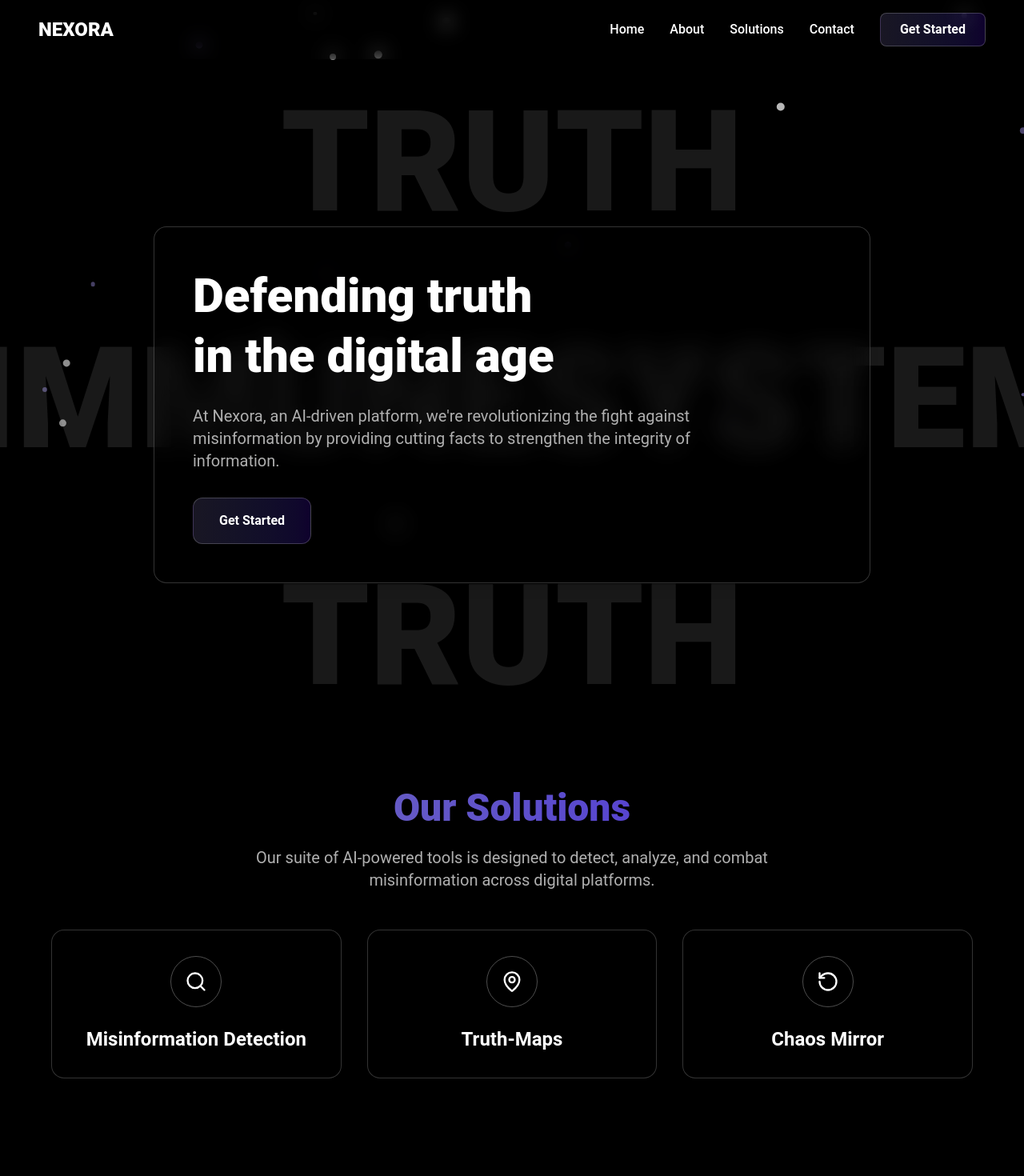
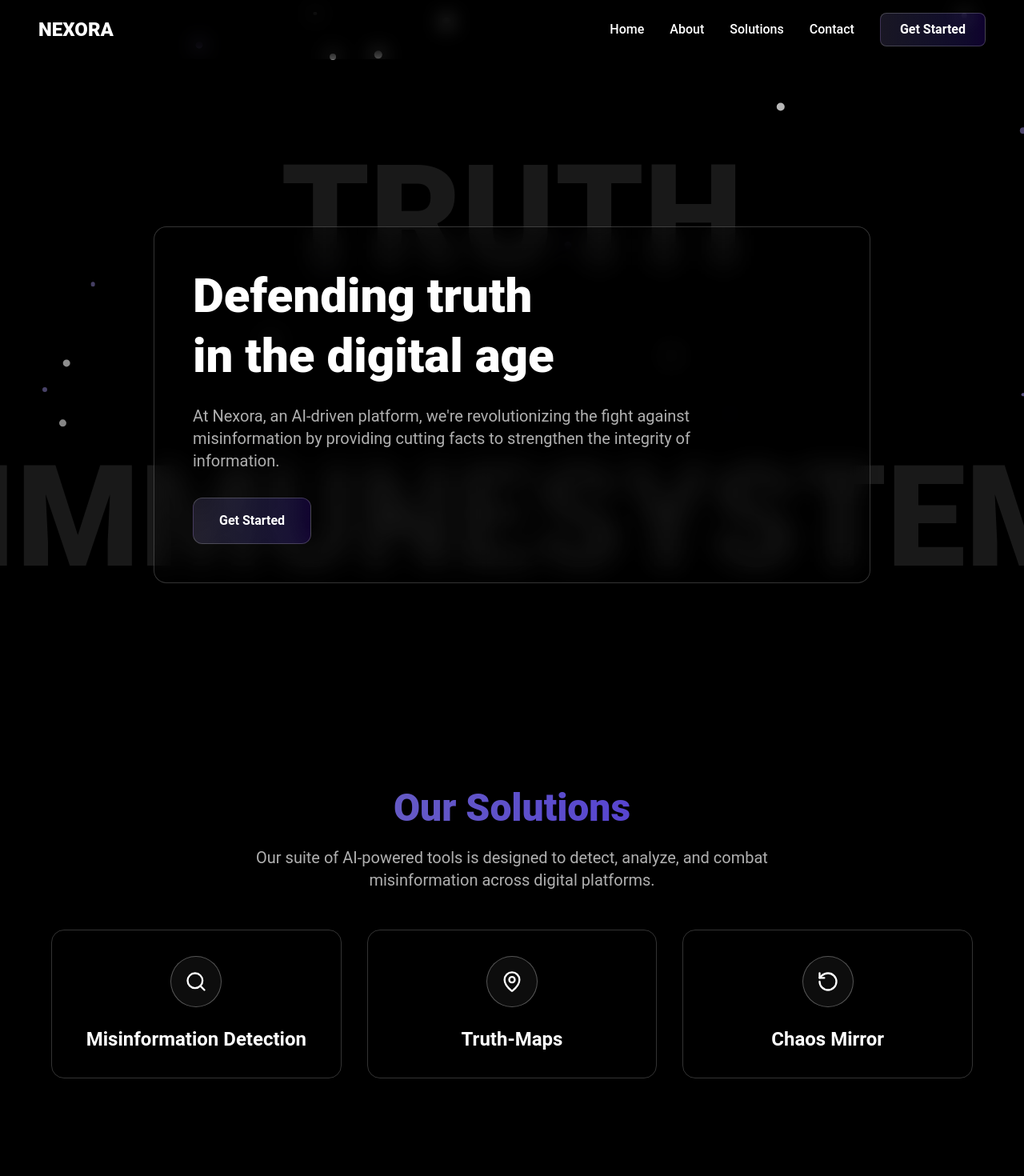
Before and after one commit to ad1tyayadav/Nexora, a Next.js app: page / in a window 1280 px wide. Shown: the top 1470 px of the page at 80% size. Built offline with nearby package versions, Linux system fonts and the light colour scheme.

Commit message:
Make Glass Effects For Every Component

```diff
--- a/src/app/components/About.tsx
+++ b/src/app/components/About.tsx
@@ -109,7 +109,7 @@ function AboutSection() {
     <section id="about" className="relative px-4 sm:px-6 py-16 md:px-12">
       <div className="max-w-5xl mx-auto">
         {isDesktop ? (
-          <div className="rounded-3xl p-6 sm:p-8 md:p-12 bg-black/10 backdrop-blur-lg border border-white/20 shadow-lg">
+          <div className="rounded-3xl p-6 sm:p-8 md:p-12 backdrop-blur-sm border border-white/20 shadow-lg opacity-90">
             {innerContent}
           </div>
         ) : (
--- a/src/app/components/Contact.tsx
+++ b/src/app/components/Contact.tsx
@@ -94,7 +94,7 @@ export default function Contact() {
             whileInView="visible"
             viewport={{ once: true }}
             transition={{ duration: 0.8, delay: 0.3 }}
-            className="rounded-3xl p-6 sm:p-8 md:p-12 bg-black/20 backdrop-blur-lg border border-white/20 shadow-lg hover:shadow-violet-500/30 transition-shadow duration-500"
+            className="rounded-3xl p-6 sm:p-8 md:p-12 backdrop-blur-sm border border-white/20 shadow-lg opacity-90 hover:shadow-violet-500/30 transition-shadow duration-500"
           >
             {formContent}
           </motion.div>
--- a/src/app/components/Hero.tsx
+++ b/src/app/components/Hero.tsx
@@ -2,35 +2,9 @@
 
 import React, { useMemo } from "react";
 import { motion } from "framer-motion";
+import HeroText from "./HeroText";
 
 export default function Hero() {
-    // Memoize variants to prevent unnecessary re-renders
-    const backgroundTextVariants = useMemo(() => ({
-        hidden: {
-            opacity: 0,
-            y: 20
-        },
-        visible: {
-            opacity: 0.1,
-            y: 0,
-            transition: {
-                duration: 1.5,
-                ease: "easeOut" as const
-            }
-        }
-    }), []);
-
-    const floatingVariants = useMemo(() => ({
-        animate: {
-            y: [0, -15, 0],
-            transition: {
-                duration: 8,
-                repeat: Infinity,
-                ease: "easeInOut" as const
-            }
-        }
-    }), []);
-
     const containerVariants = useMemo(() => ({
         hidden: { opacity: 0 },
         visible: {
@@ -61,42 +35,7 @@ export default function Hero() {
     return (
         <div className="relative px-4 sm:px-6 py-20 md:px-12 min-h-screen flex items-center">
             {/* Giant Background Text with Animation - Reduced on mobile */}
-            <div className=" absolute inset-0 flex items-center justify-center overflow-hidden">
-                <motion.h1
-                    className="text-[7rem] sm:text-[5rem] md:text-[10rem] lg:text-[11rem] font-extrabold text-white select-none pointer-events-none"
-                    variants={isReducedMotion ? undefined : backgroundTextVariants}
-                    initial="hidden"
-                    animate="visible"
-                    style={{ willChange: 'transform, opacity' }} // Hint browser for optimization
-                >
-                    <motion.span
-                        className="block text-center"
-                        variants={isReducedMotion ? undefined : floatingVariants}
-                        animate={isReducedMotion ? undefined : "animate"}
-                        style={{ willChange: 'transform' }}
-                    >
-                        TRUTH
-                    </motion.span>
-                    <motion.span
-                        className="block text-center mt-4 md:mt-8 ml-12 "
-                        variants={isReducedMotion ? undefined : floatingVariants}
-                        animate={isReducedMotion ? undefined : "animate"}
-                        transition={{ delay: 0.5 }}
-                        style={{ willChange: 'transform' }}
-                    >
-                        IMMUNESYSTEM
-                    </motion.span>
-                    <motion.span
-                        className="block text-center mt-4 md:mt-8"
-                        variants={isReducedMotion ? undefined : floatingVariants}
-                        animate={isReducedMotion ? undefined : "animate"}
-                        transition={{ delay: 1 }}
-                        style={{ willChange: 'transform' }}
-                    >
-                        TRUTH
-                    </motion.span>
-                </motion.h1>
-            </div>
+           <HeroText />
 
             {/* Main Card Content */}
             <div className="relative z-10 max-w-4xl mx-auto w-full">
--- /dev/null
+++ b/src/app/components/HeroText.tsx
@@ -0,0 +1,66 @@
+import React, { useMemo } from 'react'
+import { motion } from "framer-motion"
+
+function HeroText() {
+
+        const backgroundTextVariants = useMemo(() => ({
+            hidden: {
+                opacity: 0,
+                y: 20
+            },
+            visible: {
+                opacity: 0.1,
+                y: 0,
+                transition: {
+                    duration: 1.5,
+                    ease: "easeOut" as const
+                }
+            }
+        }), []);
+
+            const floatingVariants = useMemo(() => ({
+        animate: {
+            y: [0, -15, 0],
+            transition: {
+                duration: 8,
+                repeat: Infinity,
+                ease: "easeInOut" as const
+            }
+        }
+    }), []);
+
+    const isReducedMotion = typeof window !== 'undefined' ?
+        window.matchMedia('(prefers-reduced-motion: reduce)').matches : false;
+
+  return (
+    <div className=" absolute inset-0 flex items-center justify-center overflow-hidden">
+                <motion.h1
+                    className="text-[7rem] sm:text-[5rem] md:text-[10rem] lg:text-[11rem] font-extrabold text-white select-none pointer-events-none"
+                    variants={isReducedMotion ? undefined : backgroundTextVariants}
+                    initial="hidden"
+                    animate="visible"
+                    style={{ willChange: 'transform, opacity' }} // Hint browser for optimization
+                >
+                    <motion.span
+                        className="block text-center relative bottom-20"
+                        variants={isReducedMotion ? undefined : floatingVariants}
+                        animate={isReducedMotion ? undefined : "animate"}
+                        style={{ willChange: 'transform' }}
+                    >
+                        TRUTH
+                    </motion.span>
+                    <motion.span
+                        className="block text-center mt-4 md:mt-8 ml-12 "
+                        variants={isReducedMotion ? undefined : floatingVariants}
+                        animate={isReducedMotion ? undefined : "animate"}
+                        transition={{ delay: 0.5 }}
+                        style={{ willChange: 'transform' }}
+                    >
+                        IMMUNESYSTEM
+                    </motion.span>
+                </motion.h1>
+            </div>
+  )
+}
+
+export default HeroText
--- a/src/app/components/OurSolution.tsx
+++ b/src/app/components/OurSolution.tsx
@@ -1,4 +1,4 @@
-  "use client";
+"use client";
 
 import React from "react";
 import { Search, MapPin, RotateCcw } from "lucide-react";
@@ -22,14 +22,16 @@ export default function Solutions() {
 
   const item = {
     hidden: { opacity: 0, y: 30, scale: 0.95 },
-    show: { opacity: 1, y: 0, scale: 1, transition: { duration: 0.6, ease: "easeOut" as const} },
+    show: {
+      opacity: 1,
+      y: 0,
+      scale: 1,
+      transition: { duration: 0.6, ease: "easeOut" as const },
+    },
   };
 
   return (
-    <section
-      id="solutions"
-      className="relative px-6 py-20 md:px-12"
-    >
+    <section id="solutions" className="relative px-6 py-20 md:px-12">
       <div className="max-w-6xl mx-auto text-center">
         {/* Heading */}
         <motion.h2
@@ -50,7 +52,8 @@ export default function Solutions() {
           viewport={{ once: true }}
           className="text-[#B0B0B0] text-md md:text-xl mb-12 max-w-3xl mx-auto"
         >
-          Our suite of AI-powered tools is designed to detect, analyze, and combat misinformation across digital platforms.
+          Our suite of AI-powered tools is designed to detect, analyze, and combat
+          misinformation across digital platforms.
         </motion.p>
 
         {/* Cards */}
@@ -65,13 +68,16 @@ export default function Solutions() {
             <motion.div
               key={i}
               variants={item}
-              className="rounded-2xl p-4 sm:p-8 bg-black/10 backdrop-blur-lg border border-white/20 shadow-lg
-                         hover:shadow-violet-500/30 hover:border-[#7C71B2]/50
+              className="rounded-2xl p-6 sm:p-8
+                         backdrop-blur-sm border border-white/20 shadow-lg opacity-80
+                         hover:border-[#7C71B2]/50 hover:shadow-[0_0_20px_#7C71B2]
                          transition-all duration-300 transform hover:scale-105"
             >
               <div
-                className="w-14 h-14 sm:w-16 sm:h-16 mx-auto mb-4 sm:mb-6 border border-white/30 rounded-full flex items-center justify-center text-white
-                              hover:shadow-[0_0_15px_#7C71B2] transition-shadow duration-300"
+                className="w-14 h-14 sm:w-16 sm:h-16 mx-auto mb-4 sm:mb-6
+                           border border-white/30 rounded-full flex items-center justify-center
+                           text-white bg-white/5 backdrop-blur-sm
+                           hover:shadow-[0_0_15px_#7C71B2] transition-shadow duration-300"
               >
                 {s.icon}
               </div>
```
